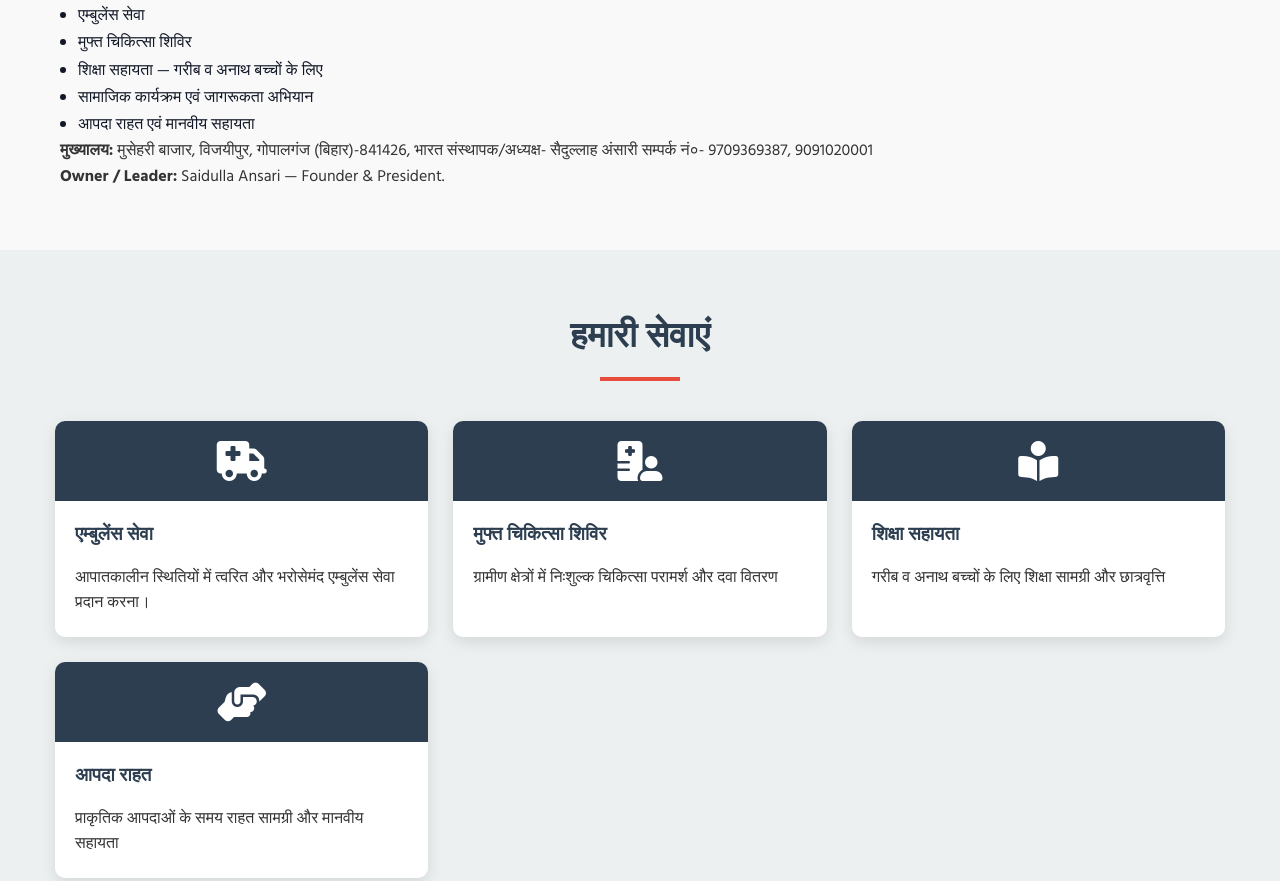
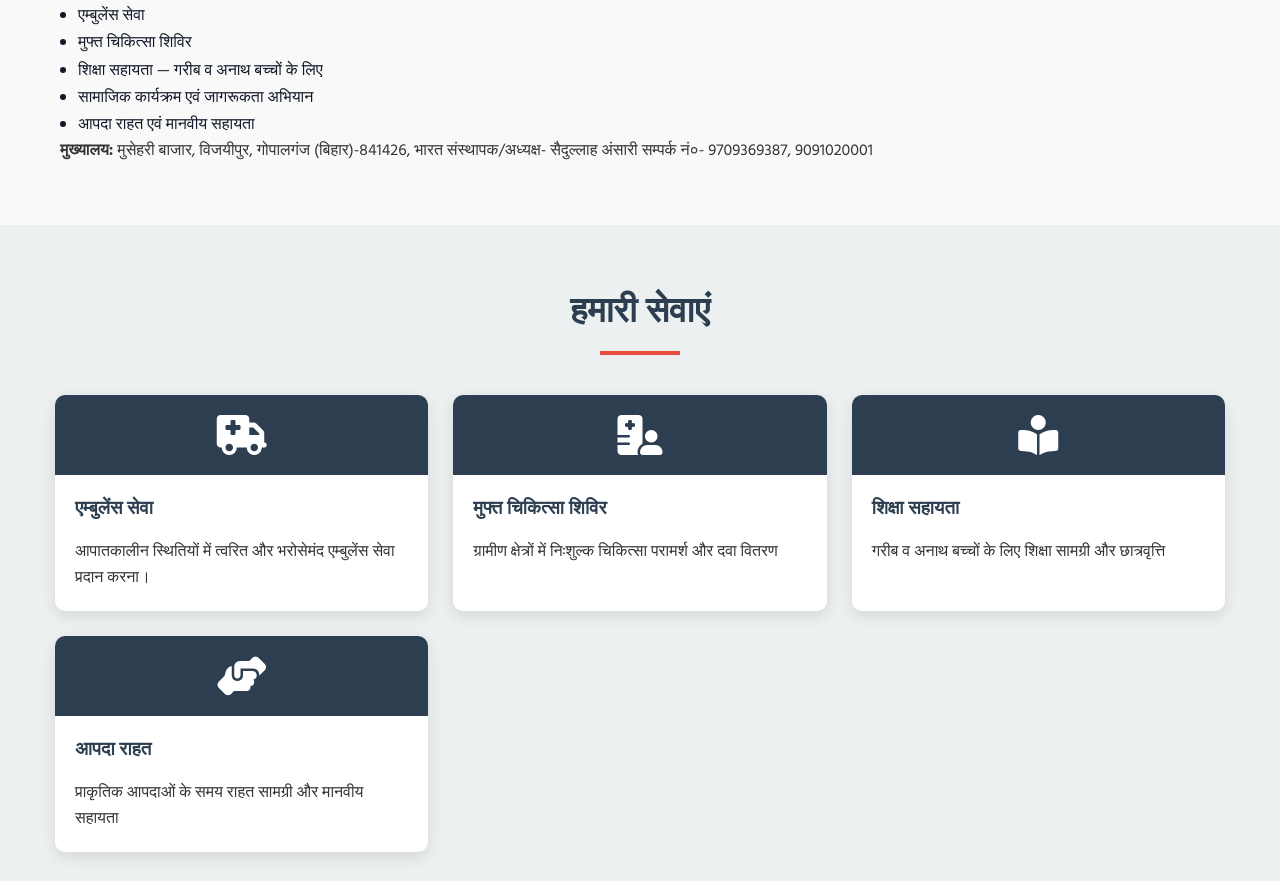
Before and after one commit to mrgunjanmisrha/sarahelpingorgnization, a plain HTML site: page index.html in a window 1280 px wide. Shown: the part 1565-2446 px from the top of the page. Drawn offline with Linux system fonts and the light colour scheme; animation ran at ten frames a second.

Commit message:
name in hindi

```diff
--- a/index.html
+++ b/index.html
@@ -74,7 +74,6 @@
 <div class="org-meta">
 <strong>मुख्यालय:</strong> मुसेहरी बाजार, विजयीपुर, गोपालगंज (बिहार)-841426, भारत संस्थापक/अध्यक्ष- सैदुल्लाह अंसारी
 सम्पर्क नं०- 9709369387, 9091020001<br>
-<strong>Owner / Leader:</strong> Saidulla Ansari — <span style="color:var(--muted)">Founder &amp; President</span>.
 </div>
 </div>
 </div>
@@ -337,7 +336,7 @@
                 <div class="details">
 
                     <p class="meta">
-                    <strong>परिचय:</strong> सारा हेल्पिंग ऑर्गनाइजेशन के संस्थापक एवं अध्यक्ष <strong>सैदुल्लाह अंसारी</strong> समाजसेवा के क्षेत्र में गहरी रुचि और समर्पण के साथ कार्यरत हैं। उन्होंने इस संस्था की नींव उस विचार के साथ रखी कि हर जरूरतमंद व्यक्ति को समय पर मदद, शिक्षा और स्वास्थ्य सुविधाएँ मिल सकें।
+                    <strong style="color: rgb(1, 135, 189);">परिचय:</strong> सारा हेल्पिंग ऑर्गनाइजेशन के संस्थापक एवं अध्यक्ष <strong>सैदुल्लाह अंसारी</strong> समाजसेवा के क्षेत्र में गहरी रुचि और समर्पण के साथ कार्यरत हैं। उन्होंने इस संस्था की नींव उस विचार के साथ रखी कि हर जरूरतमंद व्यक्ति को समय पर मदद, शिक्षा और स्वास्थ्य सुविधाएँ मिल सकें।
                     </p>
 
                     <h3>Vision</h3>
```
